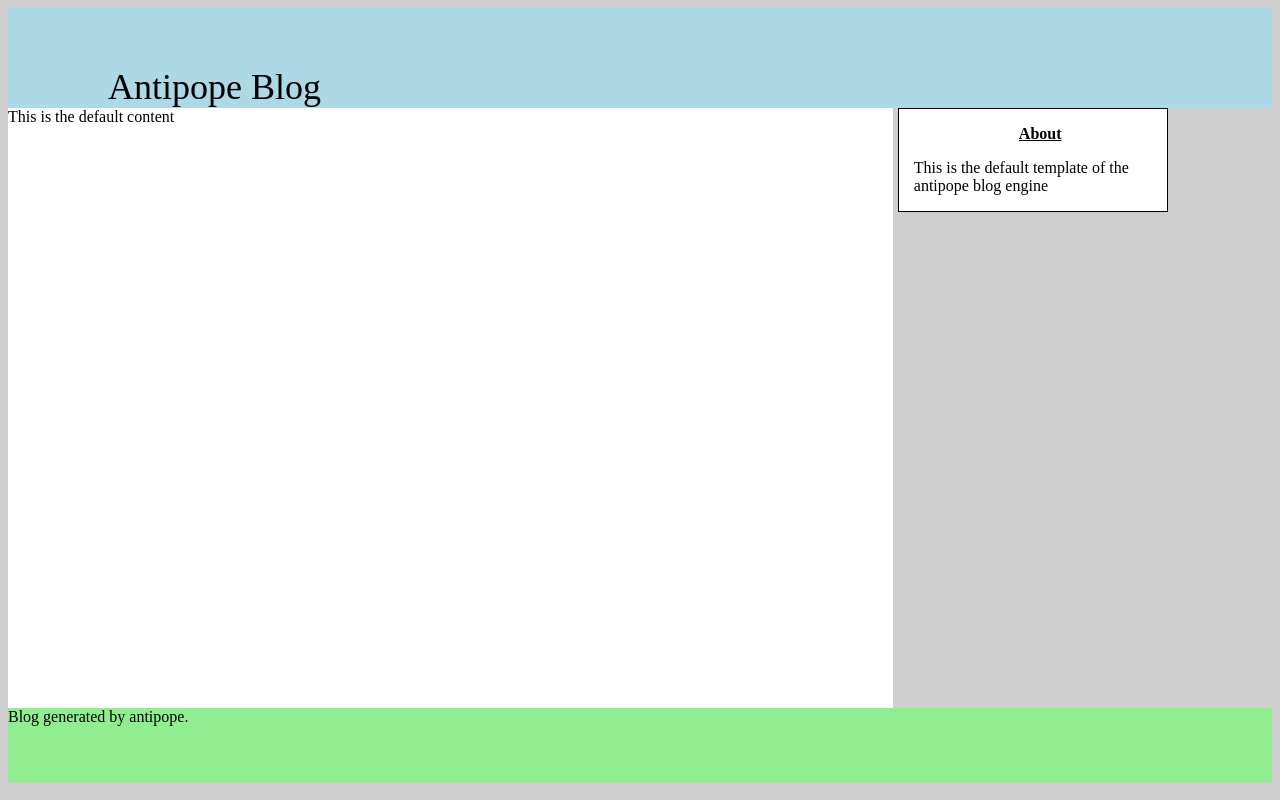
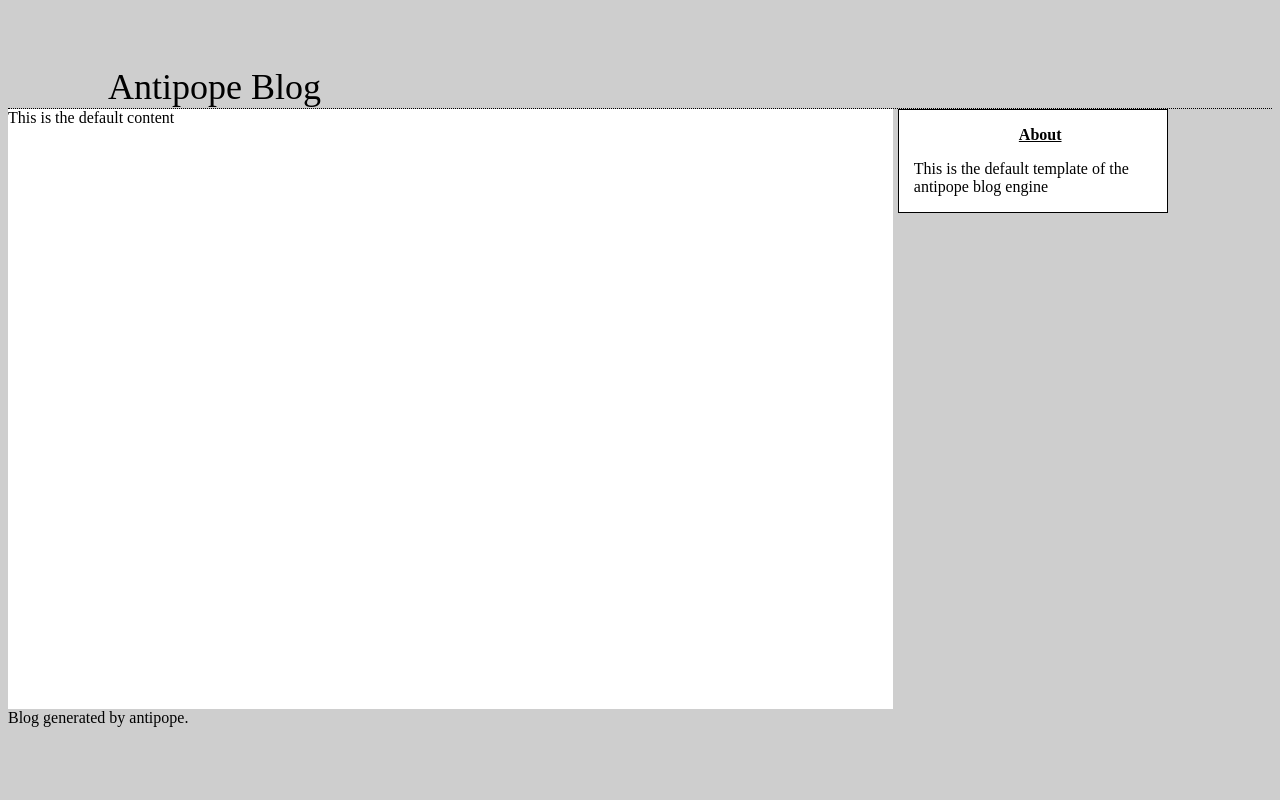
Before and after one commit to sshirokov/antipope, a Python web app: template templates/common.html in a window 1280 px wide. Run offline with Jinja, Linux system fonts and the light colour scheme; the template is opened without the code that fills it, so the values that code supplies are empty.

Commit message:
CSS Tweaks FOREVER

```diff
--- a/media/css/main.css
+++ b/media/css/main.css
@@ -4,15 +4,15 @@ body {
 
 div#container {
     width: 100%;
-    min-width: 900px;
+    min-width: 700px;
     position: relative;
 }
 
 div#header {
     width: 100%;
     height: 100px;
-    background: lightblue;
     position: relative;
+    border-bottom: 1px dotted black;
 }
 
 div#content {
@@ -40,7 +40,6 @@ div#sidebar {
 
 div#footer {
     width: 100%;
-    background: lightgreen;
     position: relative;
     min-height: 75px;
     float: left;
@@ -54,6 +53,11 @@ div#footer {
     display: inline;
 }
 
+#header_content {
+    position: absolute;
+    bottom: 0;
+    display: inline;
+}
 
 div#sidebar h3 {
     font-size: 16px;
--- a/templates/base.html
+++ b/templates/base.html
@@ -21,7 +21,9 @@
         {% endblock %}
       </div>
       <div id="footer">
-        <span>Blog generated by antipope.</span>
+        <div id="footer_content">
+          Blog generated by antipope.
+        </div>
       </div>
     </div>
   </body>
```
